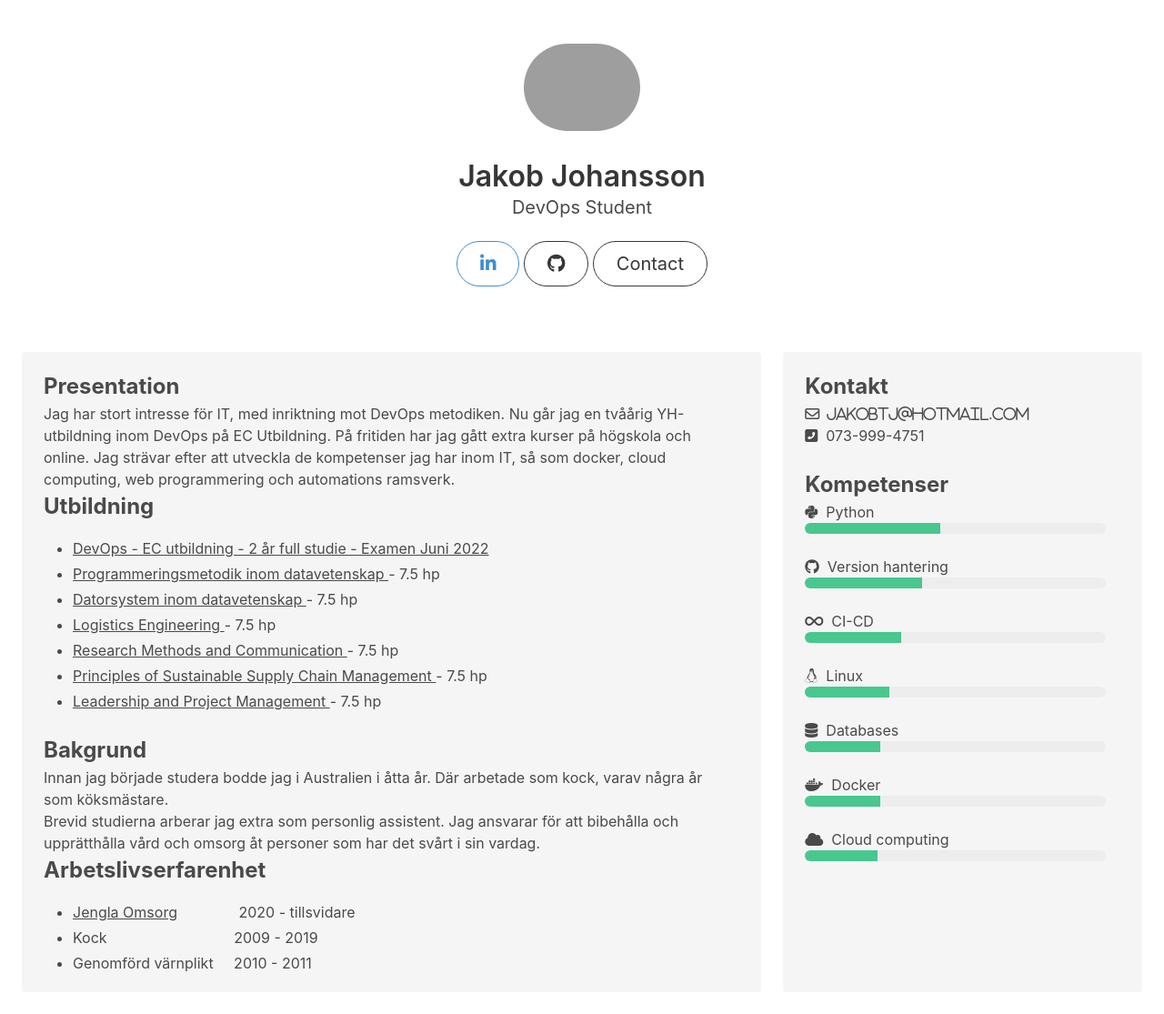
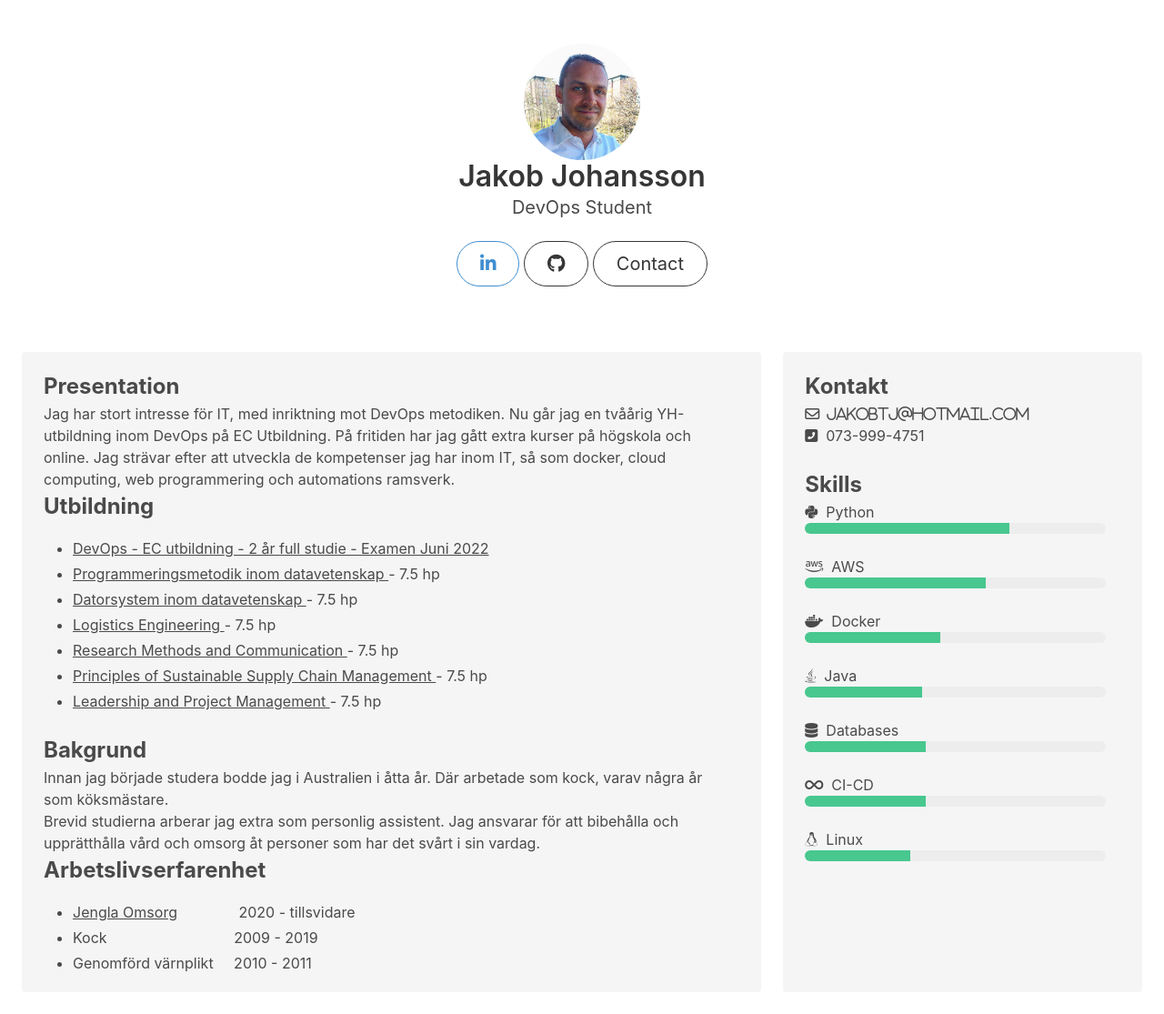
Before and after one commit to amfchef/cv-website, a Flask app: page / in a window 1280 px wide. Shown: the whole page at 91% size. Run offline with Flask 2, Linux system fonts and the light colour scheme; some libraries are stand-ins or nearby versions; grey boxes are pictures that could not be loaded.

Commit message:
new files

```diff
--- a/templates/index.html
+++ b/templates/index.html
@@ -1,10 +1,7 @@
 <!DOCTYPE html>
 <html>
   <head>
-    <script
-      src="https://kit.fontawesome.com/378701352c.js"
-      crossorigin="anonymous"
-    ></script>
+    <script src="https://kit.fontawesome.com/f56771a035.js" crossorigin="anonymous"></script>
     <meta charset="utf-8" />
     <meta name="viewport" content="width=device-width, initial-scale=1" />
     <title>Jakob Johansson</title>
@@ -18,7 +15,7 @@
       <figure class="image container is-128x128">
         <img
           class="is-rounded"
-          src="https://media-exp1.licdn.com/dms/image/C5603AQGPaUtH3xs6xg/profile-displayphoto-shrink_200_200/0/1620464944932?e=1625702400&v=beta&t=-VFBGpNttJEmMGtBelNNeem9-zWydjGPhCByCfwlg_g"
+          src=https://github.com/amfchef/cv-website/blob/master/images/profile.jpeg?raw=true"
         />
       </figure>
 
@@ -127,8 +124,24 @@
               </p>
               <br />
 
-              <p class="is-size-4"><b>Kompetenser</b></p>
+              <p class="is-size-4"><b>Skills</b></p>
               <p><i class="fab fa-python"></i>&nbsp Python</p>
+              <progress
+                class="progress is-success is-small"
+                value="68"
+                max="100"
+              >
+                60%
+              </progress>
+              <p><i class="fa-brands fa-aws"></i>&nbsp AWS</p>
+              <progress
+                class="progress is-success is-small"
+                value="60"
+                max="100"
+              >
+                60%
+              </progress>
+              <p><i class="fab fa-docker"></i>&nbsp Docker</p>
               <progress
                 class="progress is-success is-small"
                 value="45"
@@ -136,8 +149,7 @@
               >
                 60%
               </progress>
-
-              <p><i class="fab fa-github"></i>&nbsp Version hantering</p>
+              <p><i class="fa-brands fa-java"></i>&nbsp Java</p>
               <progress
                 class="progress is-success is-small"
                 value="39"
@@ -145,50 +157,32 @@
               >
                 60%
               </progress>
+              <p><i class="fas fa-database"></i>&nbsp Databases</p>
+              <progress
+                      $progress-border-radius
+                class="progress is-success is-small"
+                value="40"
+                max="100"
+              >
+                60%
+              </progress>
               <p><i class="fas fa-infinity"></i>&nbsp CI-CD</p>
               <progress
                 class="progress is-success is-small"
-                value="32"
+                value="40"
+                max="100"
+              >
+                60%
+              </progress>
+              <p><i class="fab fa-linux"></i>&nbsp Linux</p>
+              <progress
+                class="progress is-success is-small"
+                value="35"
                 max="100"
               >
                 60%
               </progress>
 
-
-              <p><i class="fab fa-linux"></i>&nbsp Linux</p>
-              <progress
-                class="progress is-success is-small"
-                value="28"
-                max="100"
-              >
-                60%
-              </progress>
-              <p><i class="fas fa-database"></i>&nbsp Databases</p>
-              <progress
-                class="progress is-success is-small"
-                value="25"
-                max="100"
-              >
-                60%
-              </progress>
-
-              <p><i class="fab fa-docker"></i>&nbsp Docker</p>
-              <progress
-                class="progress is-success is-small"
-                value="25"
-                max="100"
-              >
-                60%
-              </progress>
-
-              <p><i class="fas fa-cloud"></i>&nbsp Cloud computing</p>
-              <progress
-                class="progress is-success is-small"
-                value="24"
-                max="100"
-              >
-                60%
-              </progress>
               <div class="content">
                 <!-- Content -->
               </div>
```
Also changed, not shown: README.md (added), images/Screenshot 2022-05-31 at 17.29.58.png (added), 1 other file.
